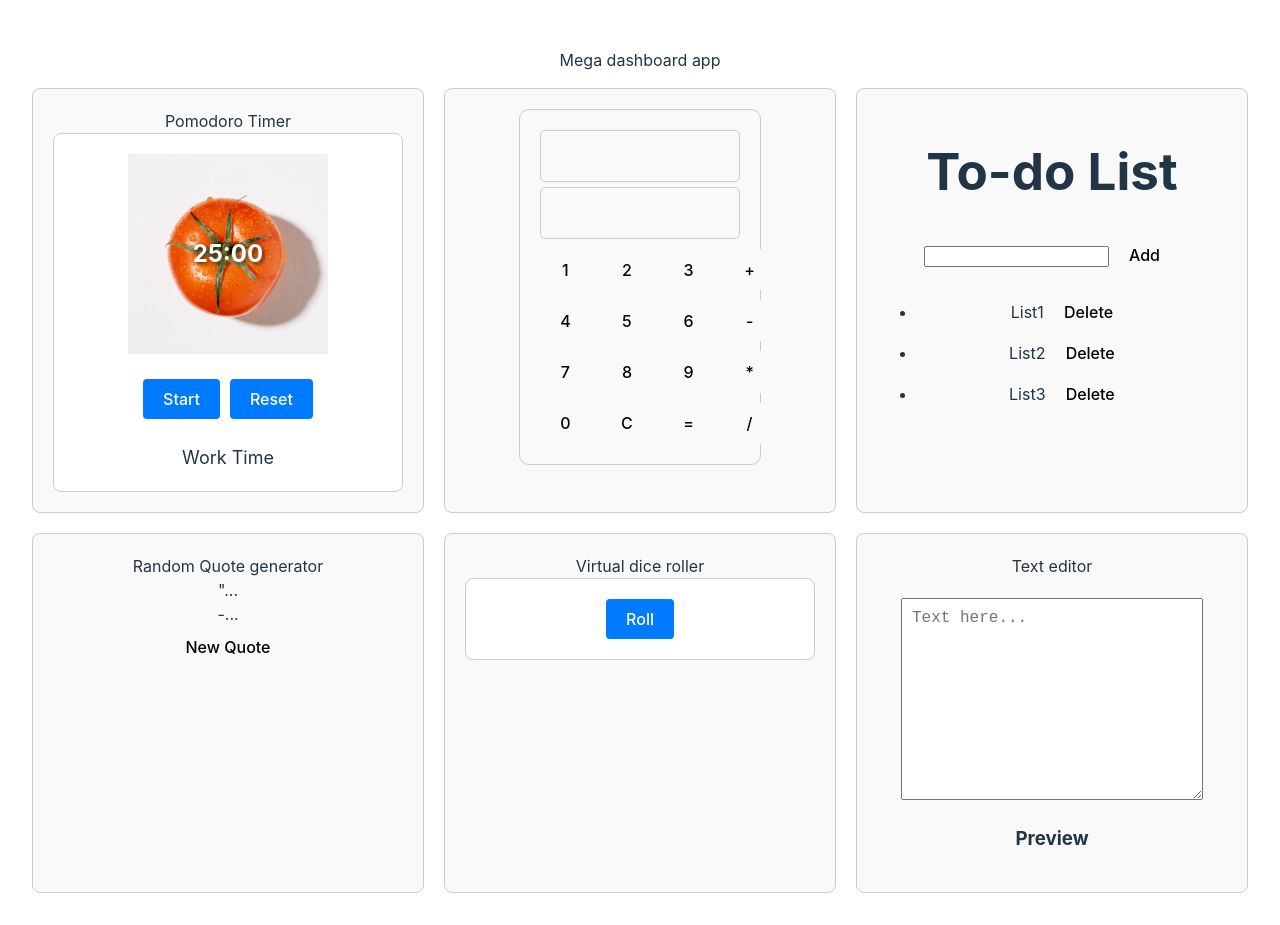
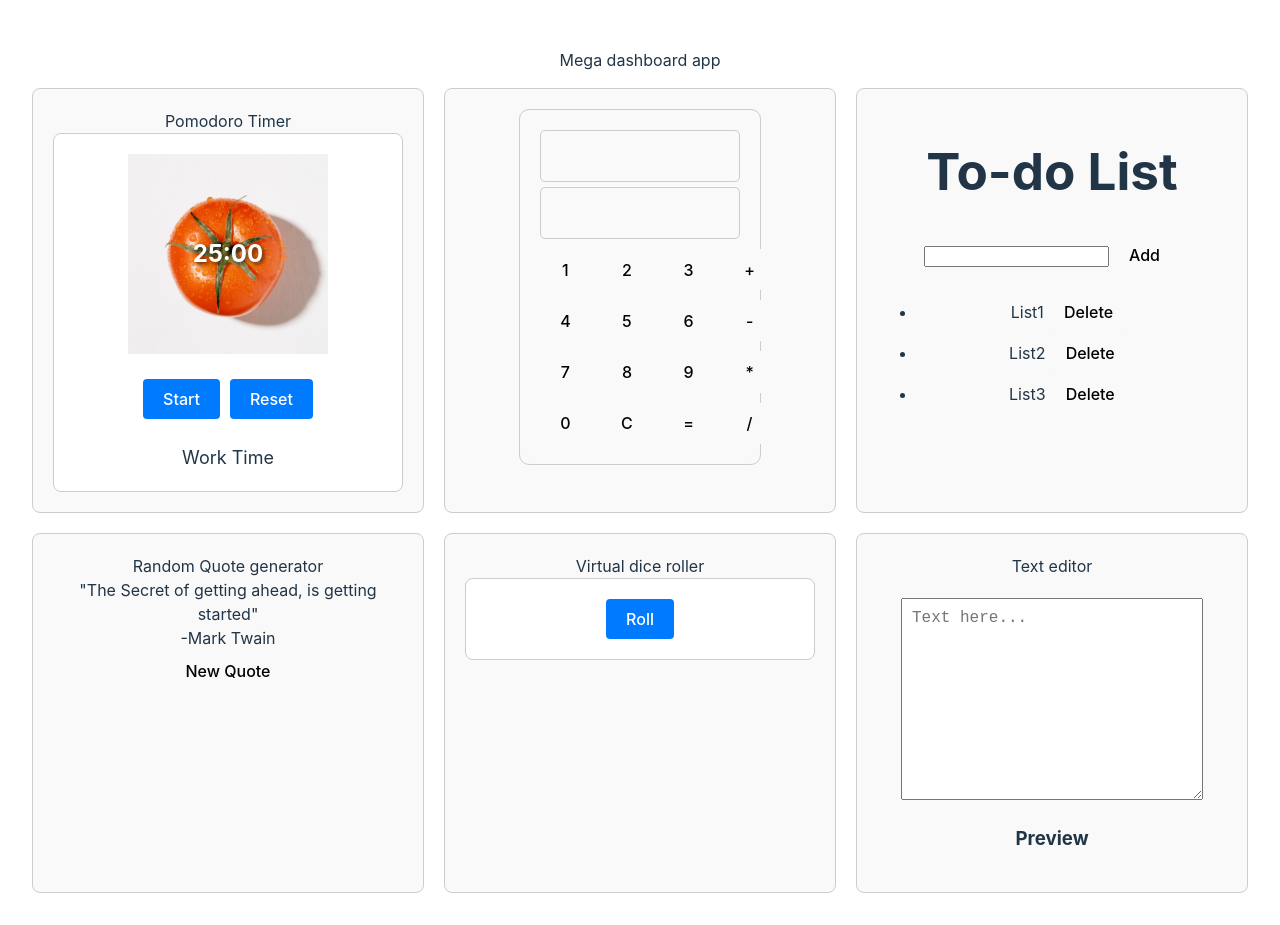
Before and after one commit to AmiyahJo/mega-dashboard-24, a React (Vite) app in the folder mega-dash/: page / in a window 1280 px wide. Built offline with nearby package versions, Linux system fonts and the light colour scheme.

Commit message:
quotes added

```diff
--- a/mega-dash/src/components/RandomQuote.jsx
+++ b/mega-dash/src/components/RandomQuote.jsx
@@ -2,12 +2,12 @@ import React, { useState } from 'react';
 import '/home/codio/workspace/mega-dash/src/components/RandomQuote.css';
 
 const quotes = [
-    {text: "...", author: "..."},
-    {text: "...", author: "..."},
-    {text: "...", author: "..."},
-    {text: "...", author: "..."},
-    {text: "...", author: "..."},
-    {text: "...", author: "..."},
+    {text: "The Secret of getting ahead, is getting started", author: "Mark Twain"},
+    {text: "There is hope, even when your brain tells you there isn't", author: "John Green"},
+    {text: "ALmost everything will work again if you unplug it for a few minutes, including you", author: "Anne Lamott"},
+    {text: "Life is given to live, not survive", author: "Mobammad Natalie"},
+    {text: "The biggest risk a person can take is do nothing", author: "Robert T. Kiyosaki"},
+    {text: "Happiness is not by chance, but by choice", author: "Jim Rohn"},
 ];
 
 const RandomQuote = () => {
@@ -20,7 +20,7 @@ const RandomQuote = () => {
 
     return (
         <div className="random-quote">
-            <div className="quote-text">"{quote.text}</div>
+            <div className="quote-text">"{quote.text}"</div>
             <div className="quote-author">-{quote.author}</div>
             <button onClick={getRandomQuote}>New Quote</button>
         </div>
```
